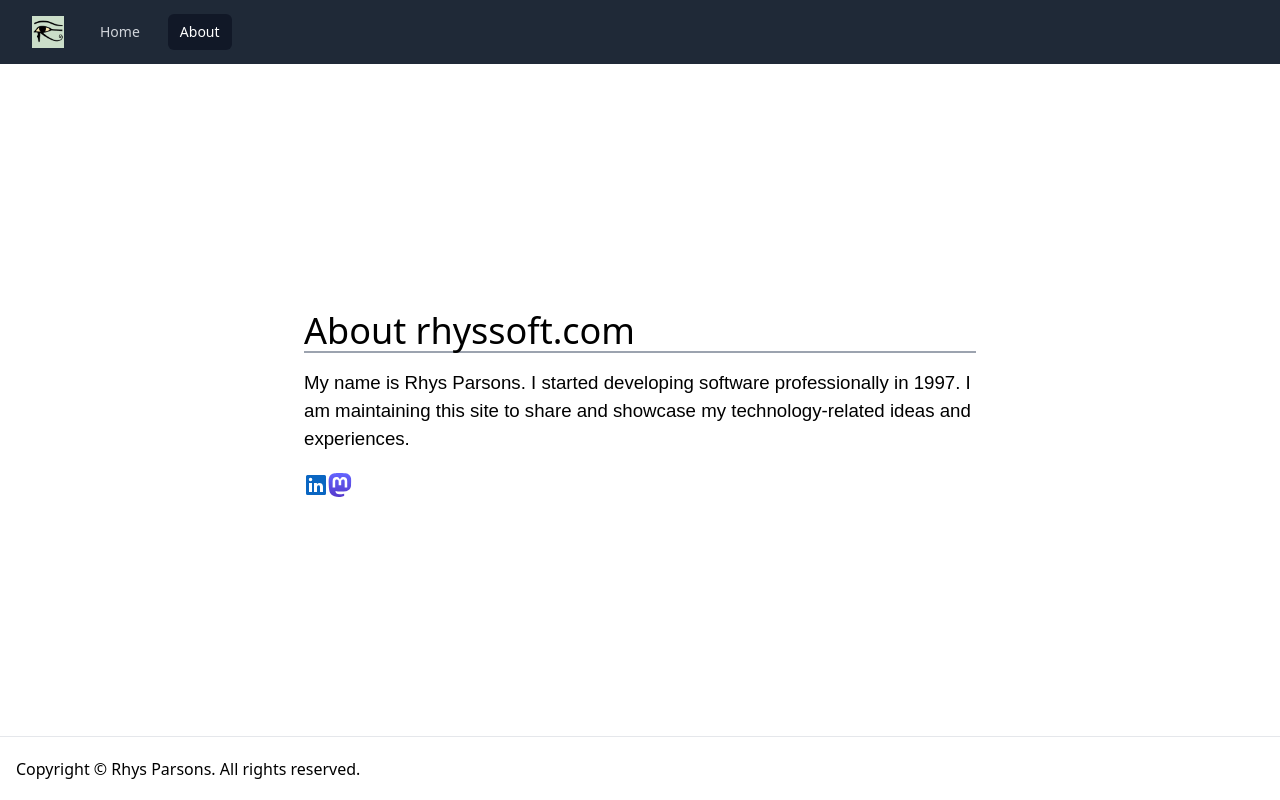
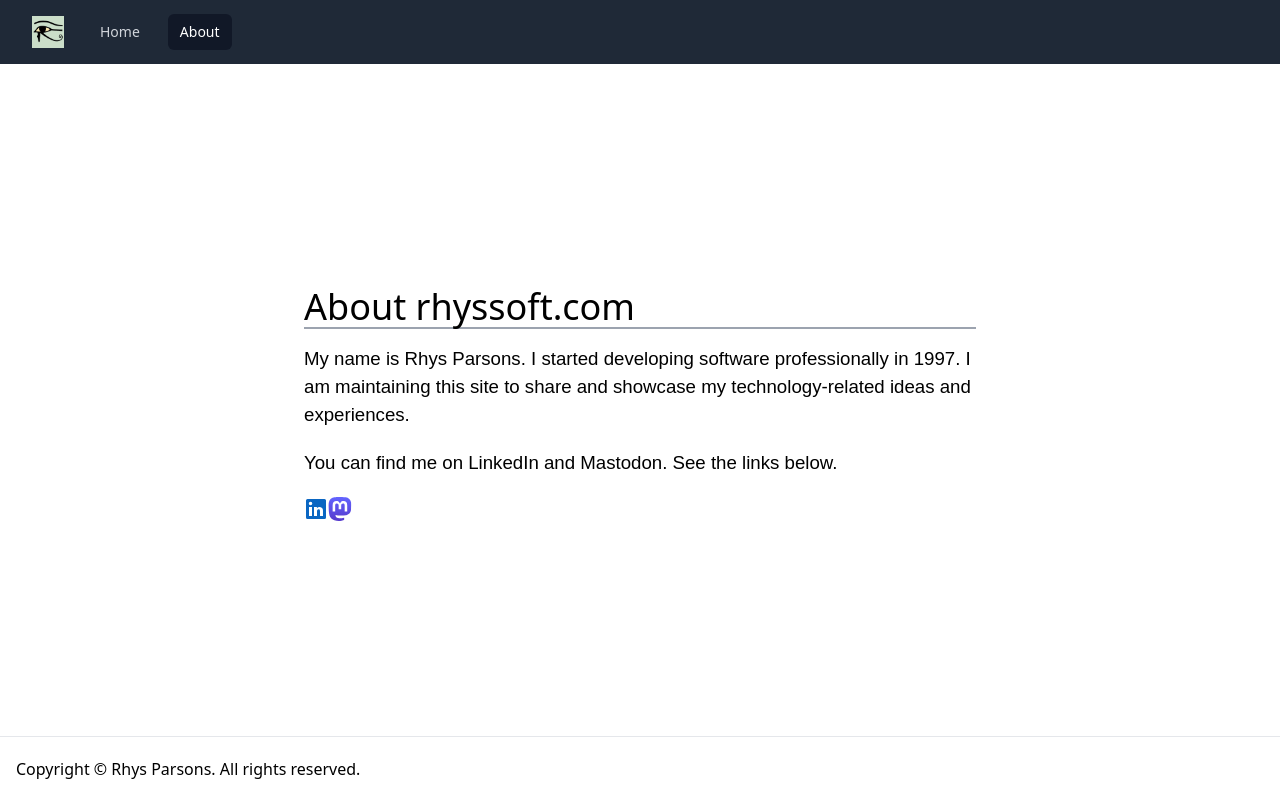
Before and after one commit to rhysgp/rhyssoft.com, a Nuxt app: page /about in a window 1280 px wide. Built offline with nearby package versions, Linux system fonts and the light colour scheme.

Commit message:
Small addition to the about page.

```diff
--- a/pages/about.vue
+++ b/pages/about.vue
@@ -6,6 +6,9 @@
     <Paragraph>
       My name is Rhys Parsons. I started developing software professionally in 1997. I am maintaining this site to
       share and showcase my technology-related ideas and experiences.
+    </Paragraph>
+    <Paragraph>
+      You can find me on LinkedIn and Mastodon. See the links below.
     </Paragraph>
     <div>
       <a class="linkedin" href="https://www.linkedin.com/in/rhys-parsons-7441822?lipi=urn%3Ali%3Apage%3Ad_flagship3_profile_view_base_contact_details%3BnhAeM%2FxXSeuFB6bqPhGOuA%3D%3D" target="_blank">
```
